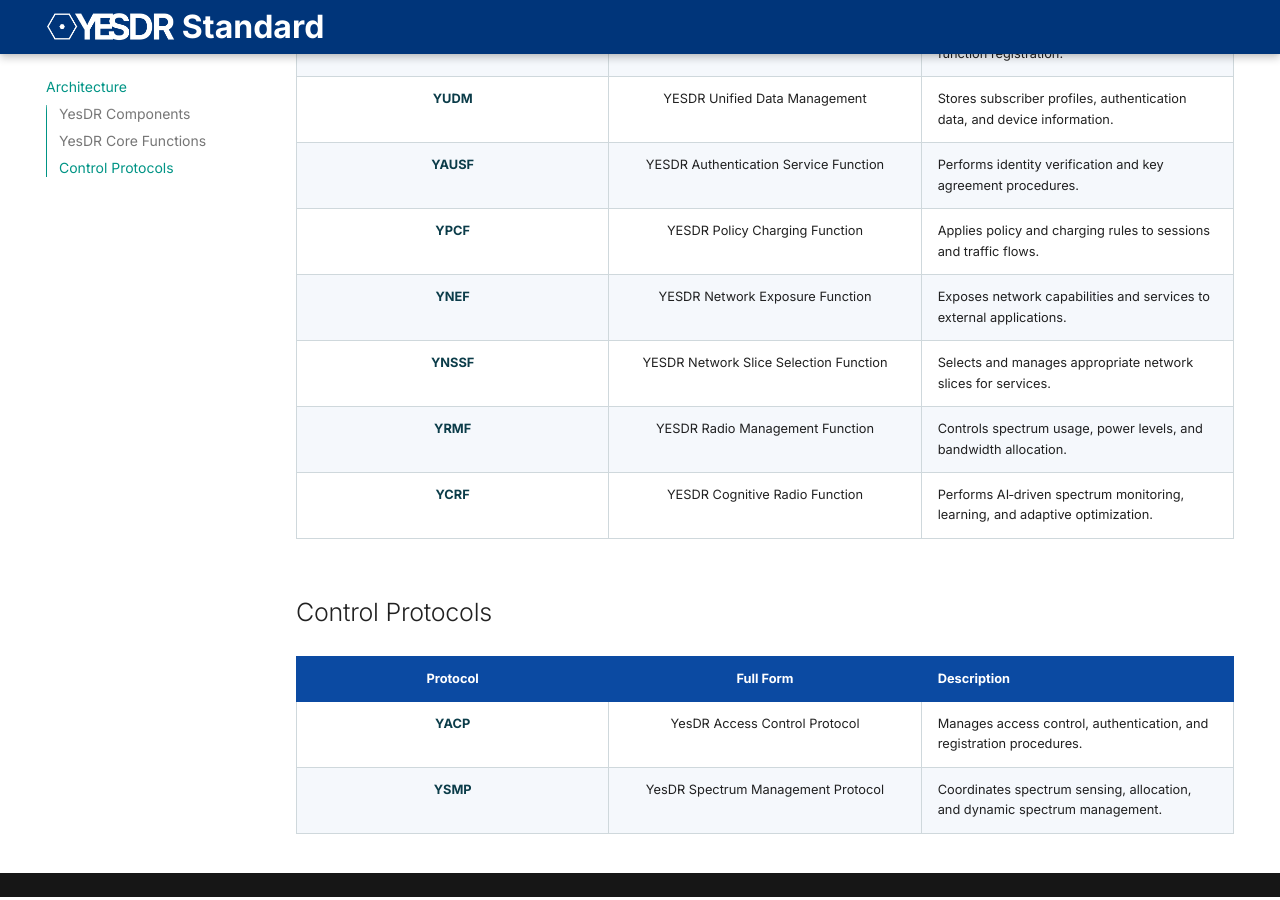
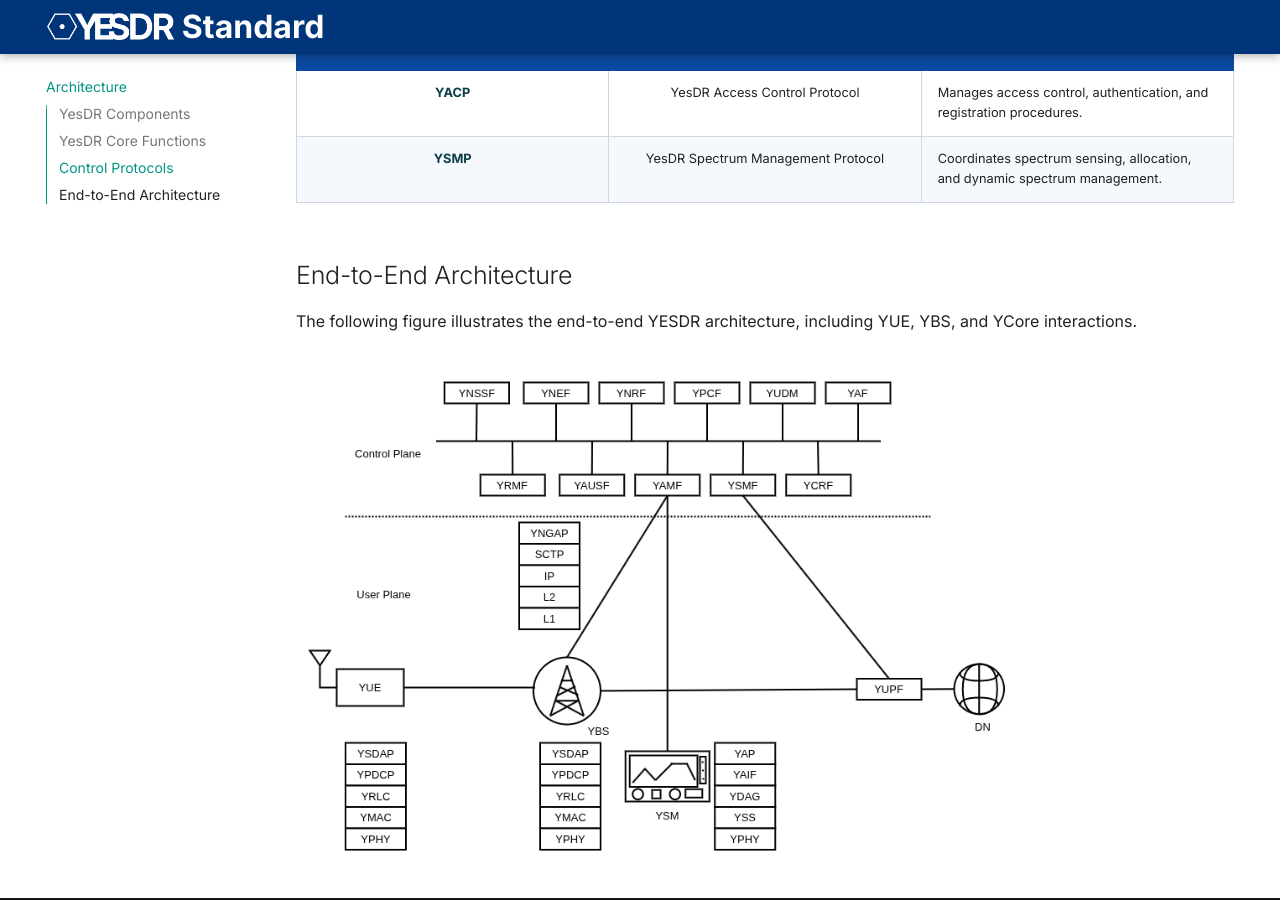
Before and after one commit to chandharlabs/yesdr-standard, an MkDocs documentation site: the page built from docs/architecture.md, in a window 1280 px wide and 900 px high, scrolled down 1647 px. Built offline with MkDocs 1.6.1 and Material for MkDocs 9.7.7, drawn with Linux system fonts in a browser that asks for light colours; some of the changed text lies outside the part shown.

Commit message:
Add end-to-end architecture section to documentation
Added a section for end-to-end architecture with an image.

```diff
--- a/docs/architecture.md
+++ b/docs/architecture.md
@@ -1,16 +1,5 @@
 # YESDR System Architecture
 
-The following architecture illustrates the end-to-end YESDR, including YUE, YBS, and YCore interactions.
-
-<div style="width:100%; margin:0; padding:0;">
-  <img
-    src="../assets/architecture/YesDR_Architecture.png"
-    style="width:80%; height:85%; display:block; margin-bottom:0.5rem;"
-    loading="lazy">
-</div>
-
-
----
 
 ## YesDR Components
 
@@ -43,3 +32,14 @@ The following architecture illustrates the end-to-end YESDR, including YUE, YBS,
 |---------|----------------------------------------|-------------|
 | YACP    | YesDR Access Control Protocol          | Manages access control, authentication, and registration procedures. |
 | YSMP    | YesDR Spectrum Management Protocol     | Coordinates spectrum sensing, allocation, and dynamic spectrum management. |
+
+## End-to-End Architecture
+
+The following figure illustrates the end-to-end YESDR architecture, including YUE, YBS, and YCore interactions.
+
+<div style="width:100%; margin:0; padding:0;">
+  <img
+    src="../assets/architecture/YesDR_Architecture.png"
+    style="width:80%; height:85%; display:block; margin-bottom:0.5rem;"
+    loading="lazy">
+</div>
```
